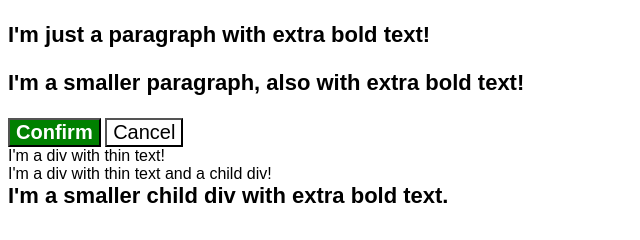
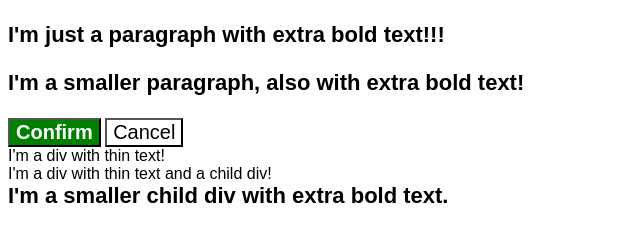
Before and after one commit to Yukhigov56/Hive.projects3, a plain HTML site: page index.html in a window 1280 px wide. Shown: the full height of the page, 0-640 px from the left. Drawn offline with Linux system fonts and the light colour scheme.

Commit message:
Произвел изменение в файле

```diff
--- a/index.html
+++ b/index.html
@@ -8,7 +8,7 @@
     <link rel="stylesheet" href="style.css">
   </head>
   <body>
-    <p class="para">I'm just a paragraph with extra bold text!</p>
+    <p class="para">I'm just a paragraph with extra bold text!!!</p>
     <p class="para small-para">I'm a smaller paragraph, also with extra bold text!</p>
 
     <button id="confirm button" class="button confirm">Confirm</button>
```
